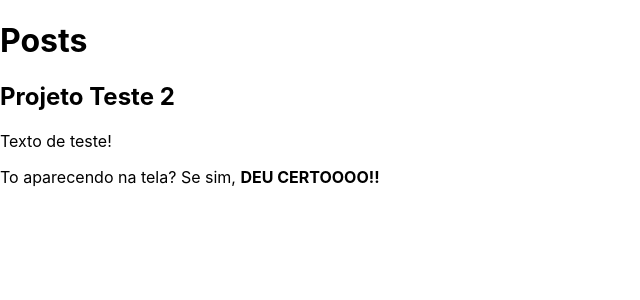
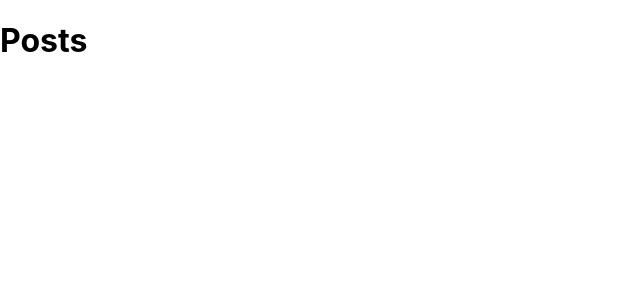
Before and after one commit to balas-rs/teste-next-com-netlify-cms, a Next.js app: page / in a window 1280 px wide. Shown: the top 300 px of the page, without its empty margins (0-640 px from the left). Built offline with nearby package versions, Linux system fonts and the light colour scheme.

Commit message:
Remove old post

```diff
--- a/pages/index.js
+++ b/pages/index.js
@@ -3,8 +3,12 @@ import Image from 'next/image'
 import { useState } from 'react';
 import Markdown from 'react-markdown'
 import styles from '../styles/Home.module.css'
-import postData from "../public/posts/2021-08-18-map-projectname-projeto-teste-2-texto-texto-de-teste-n-nto-aparecendo-na-tela-se-sim-deu-certoooo.json"
+//import postData from "../public/posts/2021-08-18-map-projectname-projeto-teste-2-texto-texto-de-teste-n-nto-aparecendo-na-tela-se-sim-deu-certoooo.json"
 
+/*
+<h2>{postData.projectname}</h2>
+      <Markdown children={postData.texto} />
+*/
 
 export default function Home() {
 
@@ -14,8 +18,6 @@ export default function Home() {
   return (
     <div>
       <h1>Posts</h1>
-      <h2>{postData.projectname}</h2>
-      <Markdown children={postData.texto} />
 
     </div>
   )
--- a/public/posts/2021-08-18-map-projectname-projeto-teste-2-texto-texto-de-teste-n-nto-aparecendo-na-tela-se-sim-deu-certoooo.json
+++ /dev/null
@@ -1,4 +0,0 @@
-{
-  "projectname": "Projeto Teste 2",
-  "texto": "Texto de teste!\n\nTo aparecendo na tela? Se sim, **DEU CERTOOOO!!**"
-}
```
